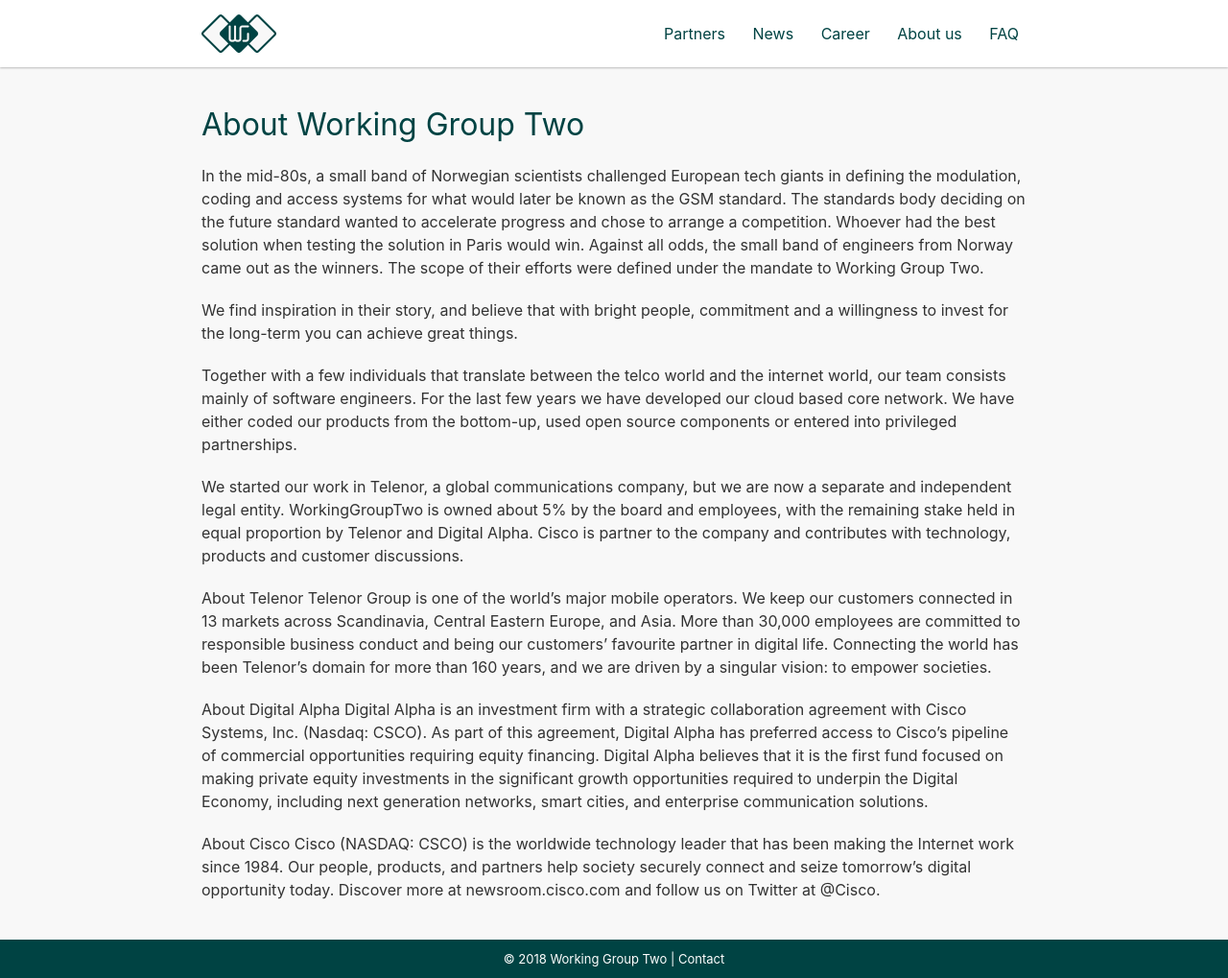
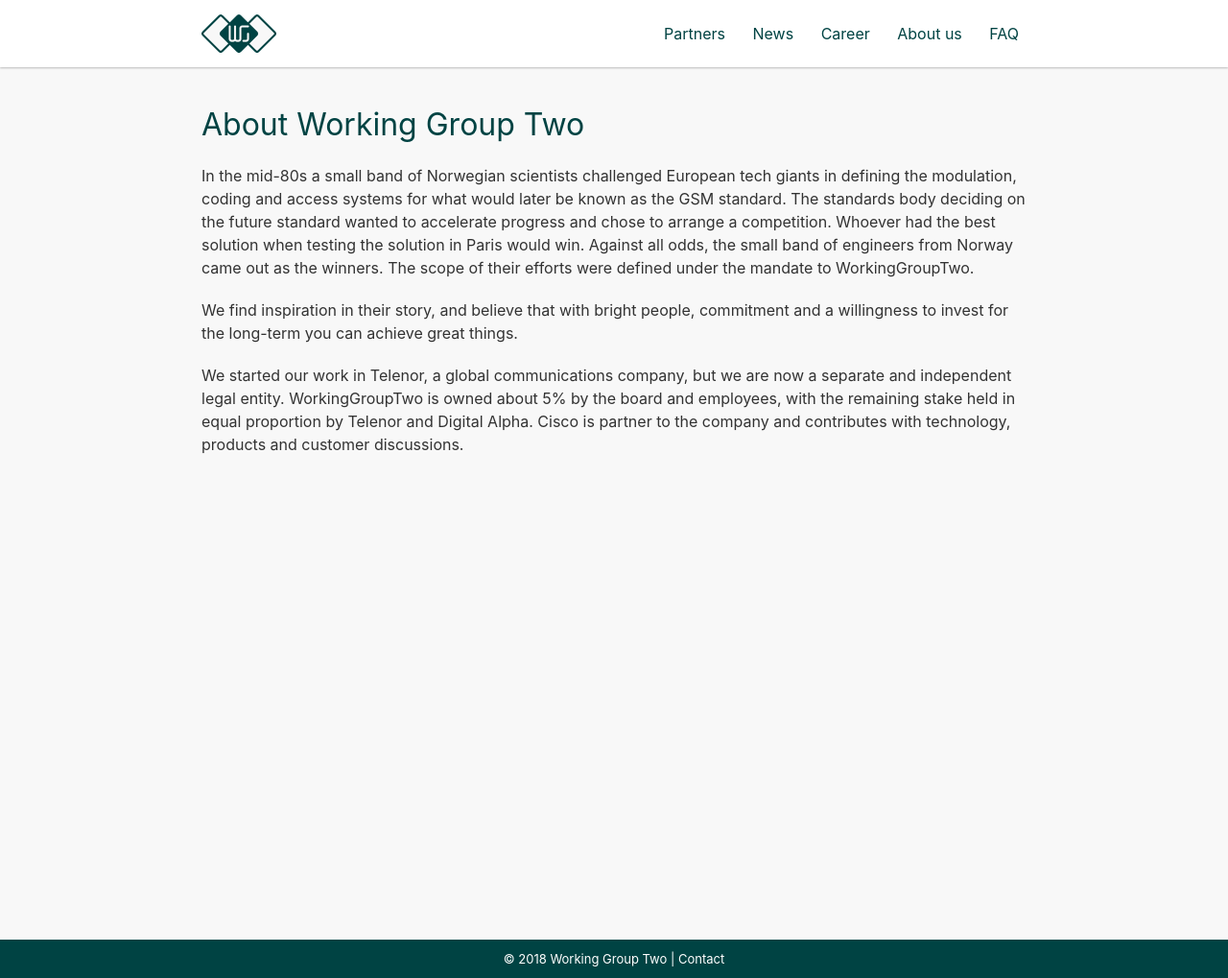
Before and after one commit to working-group-two/engineering-blog, a Jekyll site: the page built from pages/about.md, in a window 1280 px wide and 1019 px high. Shown: the whole window at 96% size. Built offline with Jekyll 4.4.1, drawn with Linux system fonts in a browser that asks for light colours; nearby versions of some CDN libraries.

```diff
--- a/pages/about.md
+++ b/pages/about.md
@@ -6,16 +6,8 @@
 
 # About Working Group Two
 
-In the mid-80s, a small band of Norwegian scientists challenged European tech giants in defining the modulation, coding and access systems for what would later be known as the GSM standard. The standards body deciding on the future standard wanted to accelerate progress and chose to arrange a competition. Whoever had the best solution when testing the solution in Paris would win. Against all odds, the small band of engineers from Norway came out as the winners. The scope of their efforts were defined under the mandate to Working Group Two.
+In the mid-80s a small band of Norwegian scientists challenged European tech giants in defining the modulation, coding and access systems for what would later be known as the GSM standard. The standards body deciding on the future standard wanted to accelerate progress and chose to arrange a competition. Whoever had the best solution when testing the solution in Paris would win. Against all odds, the small band of engineers from Norway came out as the winners. The scope of their efforts were defined under the mandate to WorkingGroupTwo.
 
 We find inspiration in their story, and believe that with bright people, commitment and a willingness to invest for the long-term you can achieve great things.
 
-Together with a few individuals that translate between the telco world and the internet world, our team consists mainly of software engineers. For the last few years we have developed our cloud based core network. We have either coded our products from the bottom-up, used open source components or entered into privileged partnerships.
-
 We started our work in Telenor, a global communications company, but we are now a separate and independent legal entity. WorkingGroupTwo is owned about 5% by the board and employees, with the remaining stake held in equal proportion by Telenor and Digital Alpha. Cisco is partner to the company and contributes with technology, products and customer discussions.
-
-About Telenor Telenor Group is one of the world’s major mobile operators. We keep our customers connected in 13 markets across Scandinavia, Central Eastern Europe, and Asia. More than 30,000 employees are committed to responsible business conduct and being our customers’ favourite partner in digital life. Connecting the world has been Telenor’s domain for more than 160 years, and we are driven by a singular vision: to empower societies.
-
-About Digital Alpha Digital Alpha is an investment firm with a strategic collaboration agreement with Cisco Systems, Inc. (Nasdaq: CSCO). As part of this agreement, Digital Alpha has preferred access to Cisco’s pipeline of commercial opportunities requiring equity financing. Digital Alpha believes that it is the first fund focused on making private equity investments in the significant growth opportunities required to underpin the Digital Economy, including next generation networks, smart cities, and enterprise communication solutions.
-
-About Cisco Cisco (NASDAQ: CSCO) is the worldwide technology leader that has been making the Internet work since 1984. Our people, products, and partners help society securely connect and seize tomorrow's digital opportunity today. Discover more at newsroom.cisco.com and follow us on Twitter at @Cisco.
```
